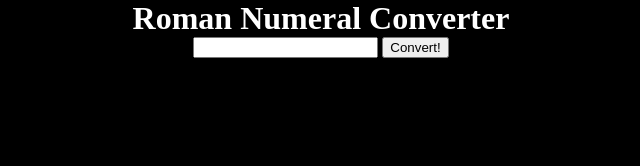
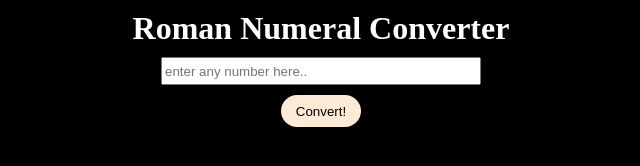
Before and after one commit to Exterval/rep1, a plain HTML site: page Proj_Code_15/index.html in a window 1280 px wide. Shown: the whole page, without its empty margins (319-959 px from the left). Drawn offline with Linux system fonts and the light colour scheme.

Commit message:
added a bit of styling

```diff
--- a/Proj_Code_15/index.html
+++ b/Proj_Code_15/index.html
@@ -9,7 +9,7 @@
 <body>
     <!--BUILD A ROMAN NUMERAL CONVERTER-->
     <h1>Roman Numeral Converter</h1>
-    <div class="container"><input type="number" id="number" required>
+    <div class="container"><input type="number" id="number" placeholder="enter any number here..">
     <button id="convert-btn" onclick="assess()">Convert!</button>
     </div>
 
--- a/Proj_Code_15/styles.css
+++ b/Proj_Code_15/styles.css
@@ -14,17 +14,40 @@ body{
 }
 
 h1{
+    margin: 10px;
     text-align: center;
 }
 
 .container{
     align-content: center;
     text-align: center;
+    transition: ease-in-out 2s;
 }
+
+.container button{
+    display: block;
+    border: none;
+    background-color: hsl(34, 78%, 91%);
+    width: 5rem;
+    height: 2rem;
+    margin: auto;
+    margin-top: 10px;
+    border-radius: 1rem;
+}
+
+.container button:hover{
+    background-color: hsl(34, 78%, 99%);
+}
+
 
 #output{
     margin-top: 10px;
     text-align: center;
+}
+
+input[type="number"]{
+    width: 25dvw;
+    height: 3.5dvh;
 }
 
 /*NON STANDARD CODE*/
```
